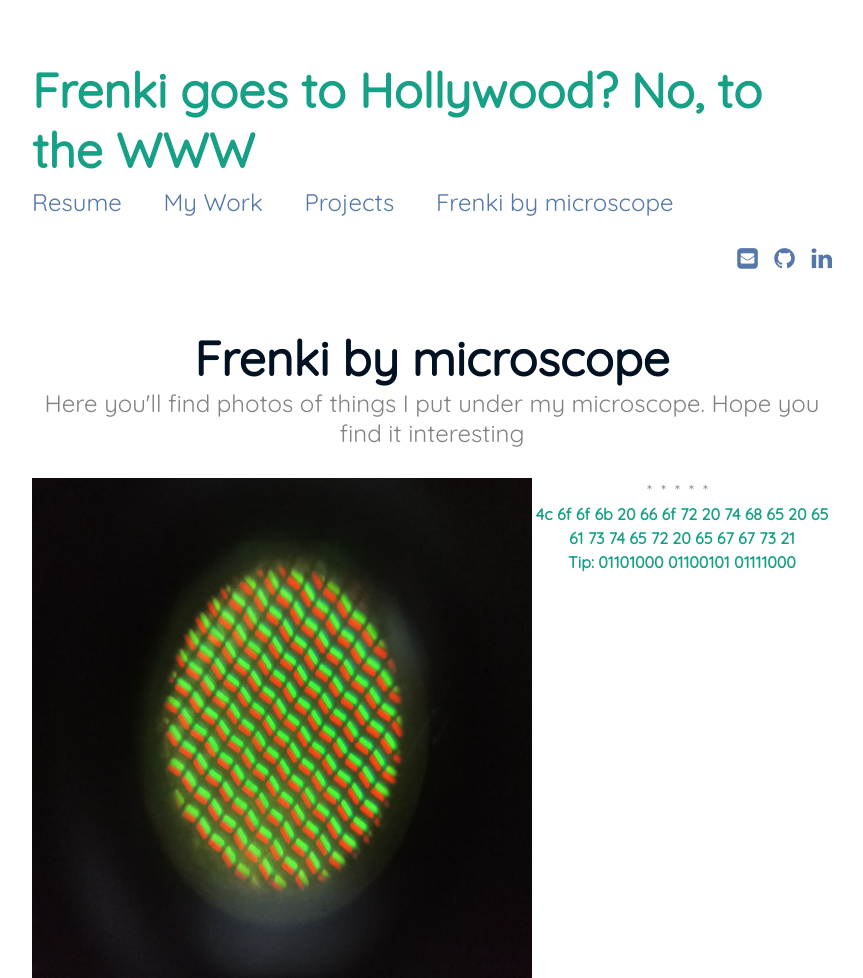
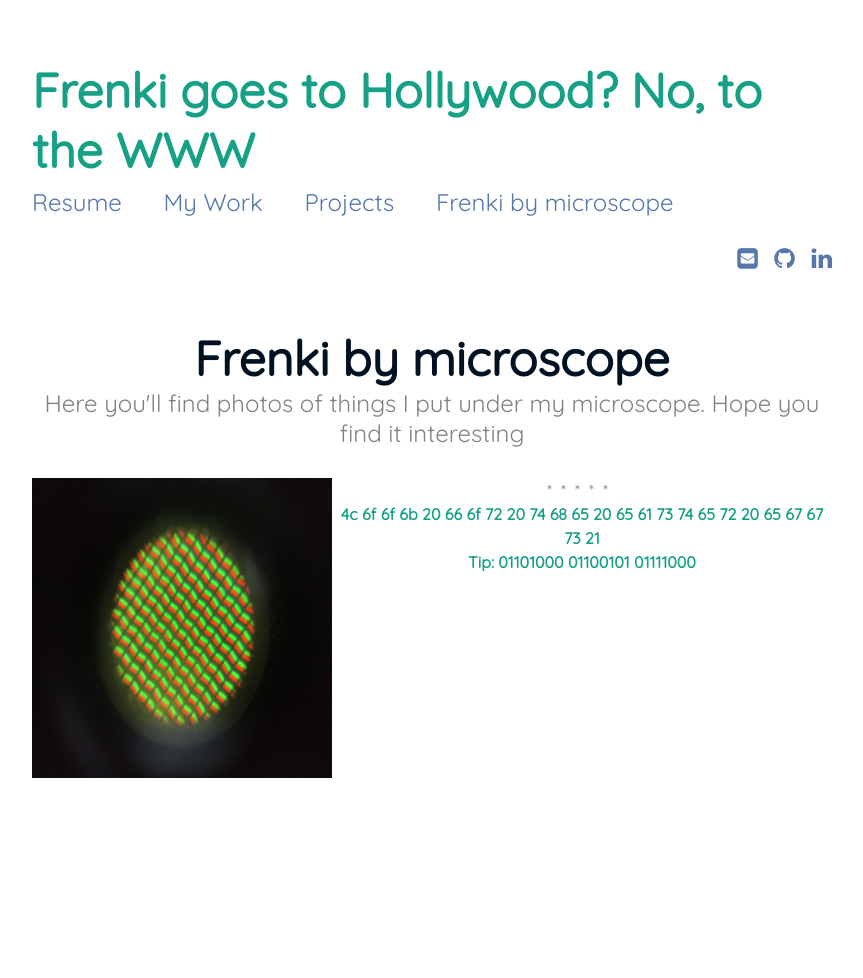
Before and after one commit to FreShq99/frenkishqepa.com, a Jekyll site: the page built from gallery.md, in a window 1280 px wide. Shown: the whole page, without its empty margins (208-1071 px from the left). Built offline with Jekyll 4.4.1, drawn with Linux system fonts in a browser that asks for light colours; after the commit the page ends 900 px from its top, so only the background shows below that.

Commit message:
Update gallery.md

```diff
--- a/gallery.md
+++ b/gallery.md
@@ -4,4 +4,4 @@ title: Frenki by microscope
 subtitle: Here you'll find photos of things I put under my microscope. Hope you find it interesting
 ---
 
-<img align="left" width="500" height="500" src="/MicroscopeGallery/yellow.jpeg">
+<img align="left" width="300" height="300" src="/MicroscopeGallery/yellow.jpeg">
```
